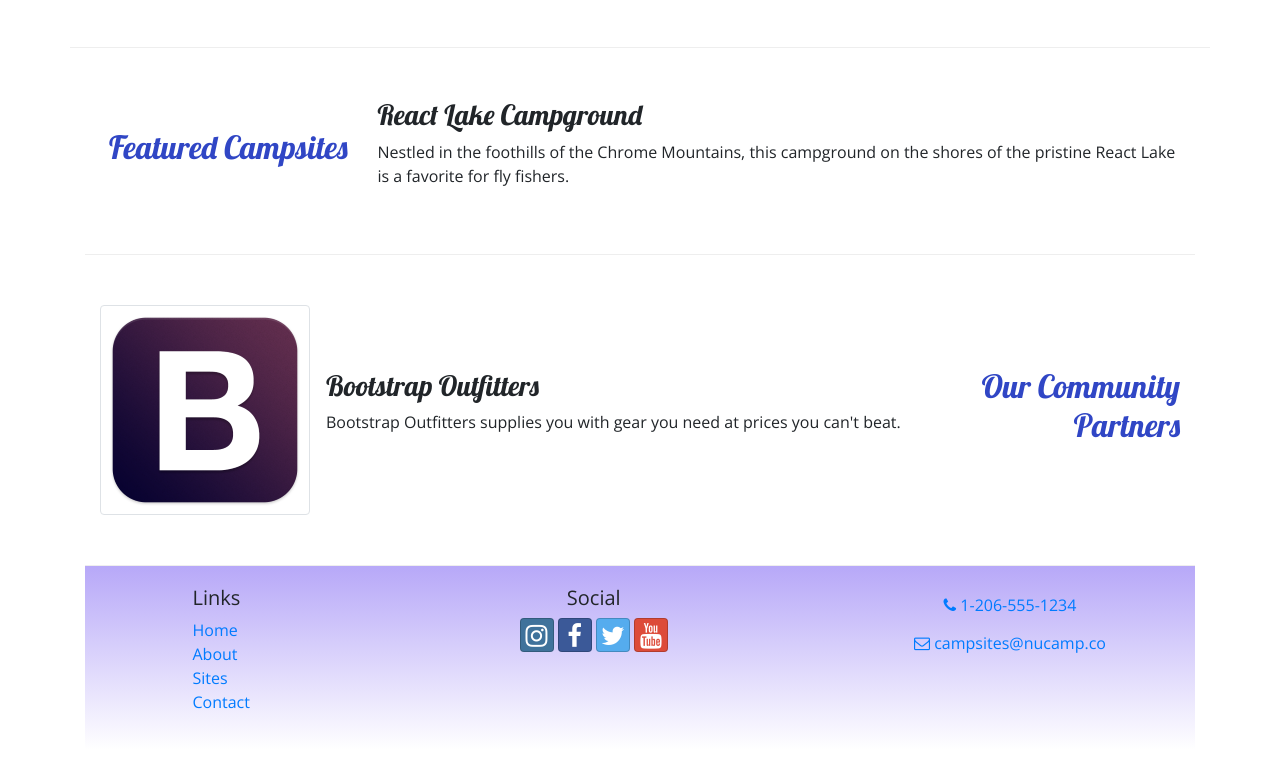
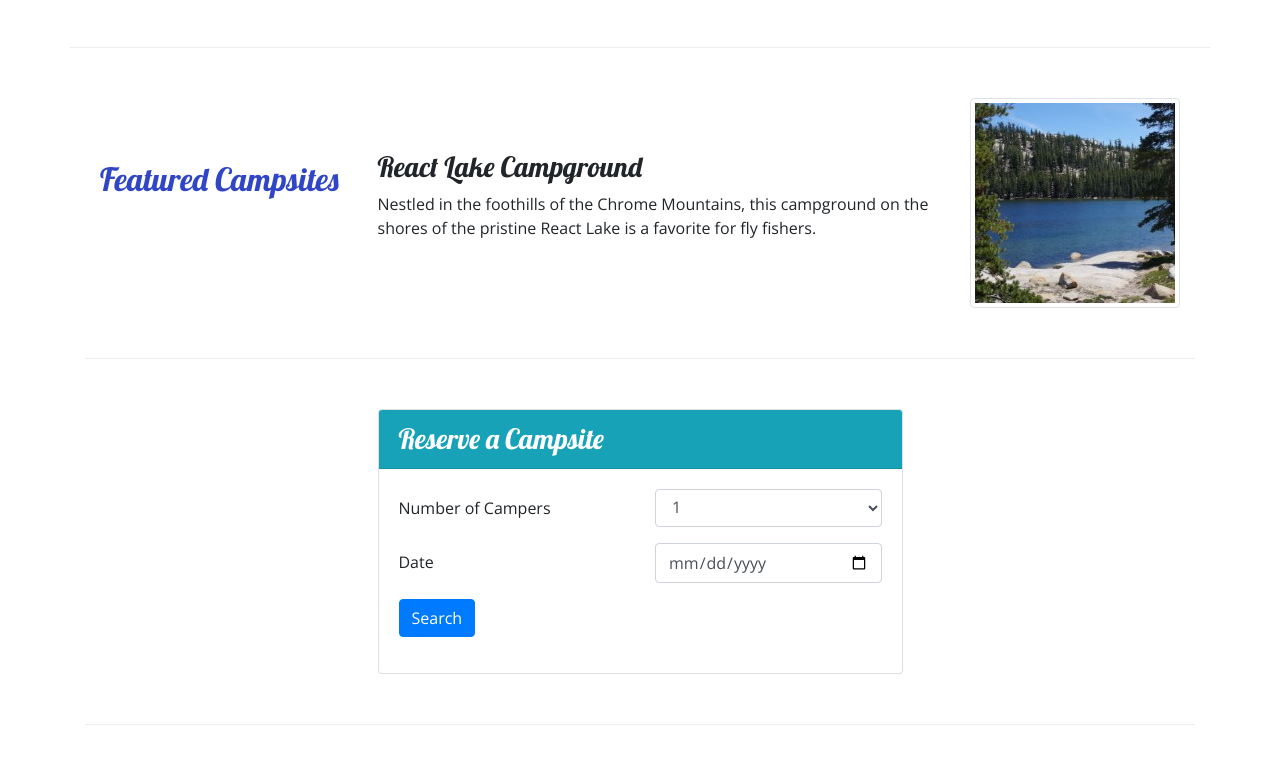
Before and after one commit to holdenthehitcher/Bootstrap, a website: page index.html in a window 1280 px wide. Shown: the part 484-1256 px from the top of the page. Before the commit the page ends 1234 px from the top, so only its background shows below. Drawn offline with nearby package versions, Linux system fonts and the light colour scheme.

Commit message:
Week 2 Assignment

```diff
--- a/index.html
+++ b/index.html
@@ -28,7 +28,10 @@
                  </div>
                 <div class="col">
             <h1>NuCamp</h1>
-            <h2>a better way to camp</h2>
+            <h2>a better way camp</h2>
+                </div>
+                <div class ="col-md-4 col-xl-2 order-md-last">
+                    <a role="button" href ="#reserveForm" class ="btn btn-info btn-lg mt-4">Reserve Campsite</a>
                 </div>
             </div>
         </div>
@@ -37,7 +40,7 @@
     <nav class="navbar navbar-expand-sm navbar-dark sticky-top">
         <div class="container">
             <a class="navbar-brand" href="#"><img src="img/logo.png" height="30" width="30" /></a>
-            <button class="navbar-toggler ml-auto" type="button" data-toggle="collapse" data-target="#nucampNavbar">
+            <button class="navbar-toggler" type="button" data-toggle="collapse" data-target="#nucampNavbar">
                 <span class="navbar-toggler-icon"></span>
             </button>
             <div class="collapse navbar-collapse" id="nucampNavbar">
@@ -68,12 +71,52 @@
         </div>
     <div class="container">
         <div class ="row row-content align-items-center">
-            <div class="col-sm-4 col-md-3">
-                <h2 class="text-sm-right">Featured Campsites</h2>
+            <div class="col-sm-4 order-sm-first col-md-3">
+                <h2 class="text-sm-left mb-5">Featured Campsites</h2>
             </div>
             <div class="col">
-                <h3>React Lake Campground</h3>
-                <p class ="d-none d-sm-block">Nestled in the foothills of the Chrome Mountains, this campground on the shores of the pristine React Lake is a favorite for fly fishers.</p>
+                <div class = "media">
+                    <img class="d-flex ml-3 img-thumbnail order-sm-last " src="img/react-lake-thumb.jpg" alt="React lake">
+                    <div class="media-body align-self-center">
+                        <h3>React Lake Campground</h3>
+                        <p class ="d-none d-sm-block">Nestled in the foothills of the Chrome Mountains, this campground on the shores of the pristine React Lake is a favorite for fly fishers.</p>
+                    </div>
+                </div>
+             </div>
+        </div>
+        <div class = "row row-content align-items-center">
+            <div class = "col-md-8 col-lg-6 mx-auto">
+                <div class ="card">
+                    <h3 class ="card-header bg-info text-white">Reserve a Campsite</h3>
+                    <div class = "card-body">
+                        <form id ="reserveForm">
+                            <div class ="form-group row">
+                                <label for="nuCampers" class ="col-sm-6 col-form-label">Number of Campers</label>
+                                <div class ="col">
+                                    <select class ="form-control" name="numCampers" id = "numCampers">
+                                        <option value = "1">1</option>
+                                        <option value = "2">2</option>
+                                        <option value = "3">3</option>
+                                        <option value = "4">4</option>
+                                        <option value = "5">5</option>
+                                        <option value = "6">6</option>
+                                    </select>
+                                </div>
+                            </div>
+                            <div class ="form-group row">
+                                <label for ="date" class ="col-sm-6 col-form-label">Date</label>
+                                <div class ="col-sm-6">
+                                    <input type="date" id="date" name ="date" placeholder = "1/1/2020" class = "form-control" />
+                                </div>
+                            </div>
+                            <div class ="form-group row">
+                                <div class = "col">
+                                    <button type ="submit" class = "btn btn-primary">Search</button>
+                                </div>
+                            </div>
+                        </form>
+                    </div>
+                </div>
             </div>
         </div>
     </div>
```
Also changed, not shown: aboutus.html (+1 -1 lines), contactus.html (+1 -4 lines), 1 other file.
